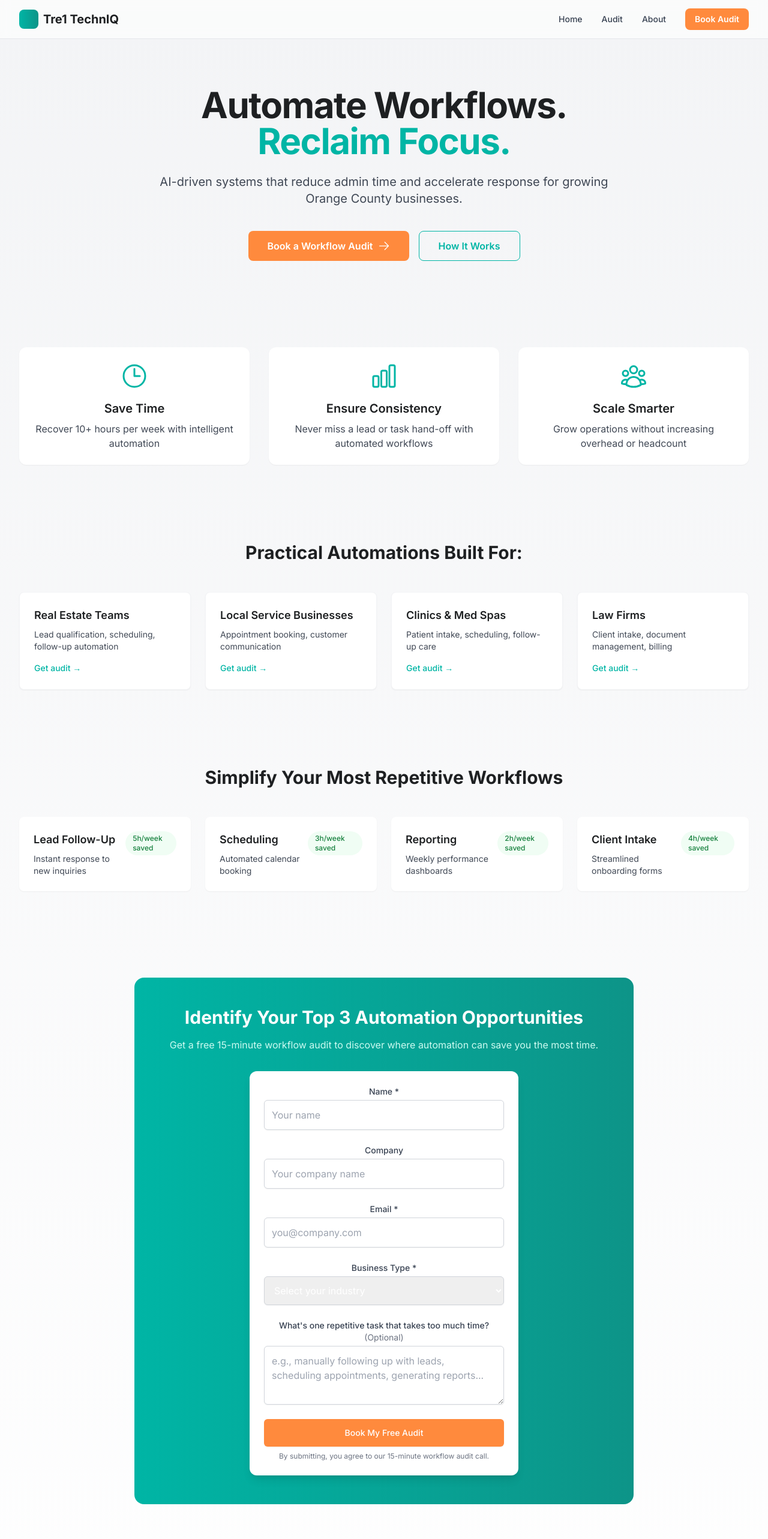
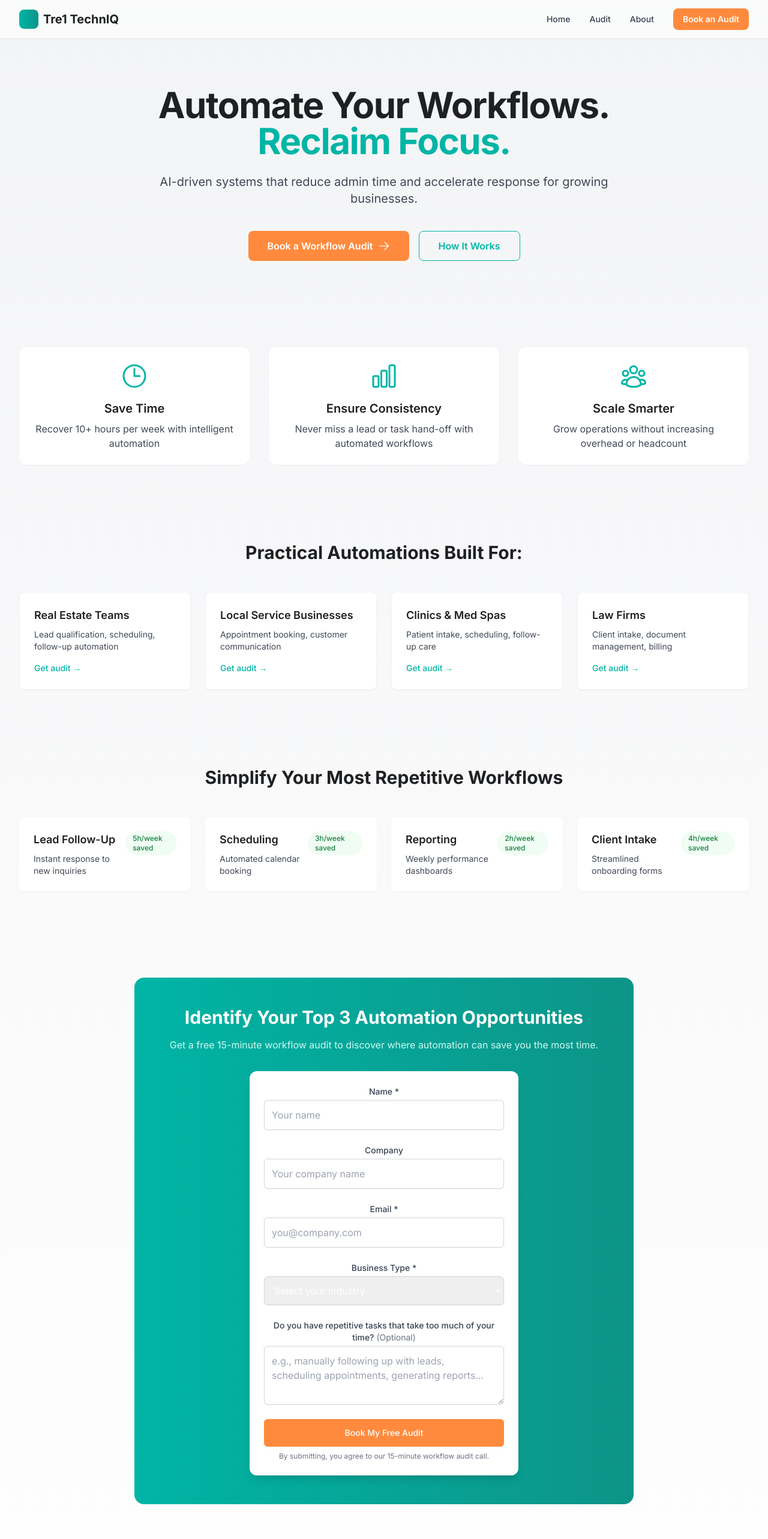
Before and after one commit to Tre1-Techniq/tre1-techniq-automation, a Next.js app: page / in a window 1280 px wide. Shown: the top 2566 px of the page at 60% size. Built offline with nearby package versions, Linux system fonts and the light colour scheme.

Commit message:
Public Repo for Vercel

```diff
--- a/app/page.tsx
+++ b/app/page.tsx
@@ -26,11 +26,11 @@ export default function Home() {
       <section className="px-4 py-20 sm:px-6 lg:px-8 max-w-7xl mx-auto">
         <div className="text-center">
           <h1 className="text-4xl font-display font-bold tracking-tight text-tre1-dark sm:text-5xl md:text-6xl">
-            Automate Workflows.
+            Automate Your Workflows.
             <span className="block text-tre1-teal">Reclaim Focus.</span>
           </h1>
           <p className="mt-6 text-xl text-tre1-gray max-w-3xl mx-auto">
-            AI-driven systems that reduce admin time and accelerate response for growing Orange County businesses.
+            AI-driven systems that reduce admin time and accelerate response for growing businesses.
           </p>
           <div className="mt-10 flex flex-col sm:flex-row gap-4 justify-center">
             <a
--- a/components/Footer.tsx
+++ b/components/Footer.tsx
@@ -53,7 +53,7 @@ export default function Footer() {
 
         <div className="mt-8 border-t border-gray-800 pt-8">
           <p className="text-center text-gray-400 text-sm">
-            © {new Date().getFullYear()} Tre1 TechnIQ Automation. All rights reserved.
+            © {new Date().getFullYear()} (c) 2026Tre1 TechnIQ Automation. All rights reserved.
           </p>
         </div>
       </div>
--- a/components/Header.tsx
+++ b/components/Header.tsx
@@ -26,7 +26,7 @@ export default function Header() {
               href="/audit"
               className="rounded-lg bg-tre1-orange px-4 py-2 text-sm font-semibold text-white hover:bg-orange-600 transition"
             >
-              Book Audit
+              Book an Audit
             </a>
           </nav>
 
--- a/components/LeadForm.tsx
+++ b/components/LeadForm.tsx
@@ -124,7 +124,7 @@ export default function LeadForm() {
 
       <div>
         <label htmlFor="painPoint" className="block text-sm font-medium text-gray-700">
-          What's one repetitive task that takes too much time?
+          Do you have repetitive tasks that take too much of your time?
           <span className="text-gray-500 font-normal"> (Optional)</span>
         </label>
         <textarea
```
